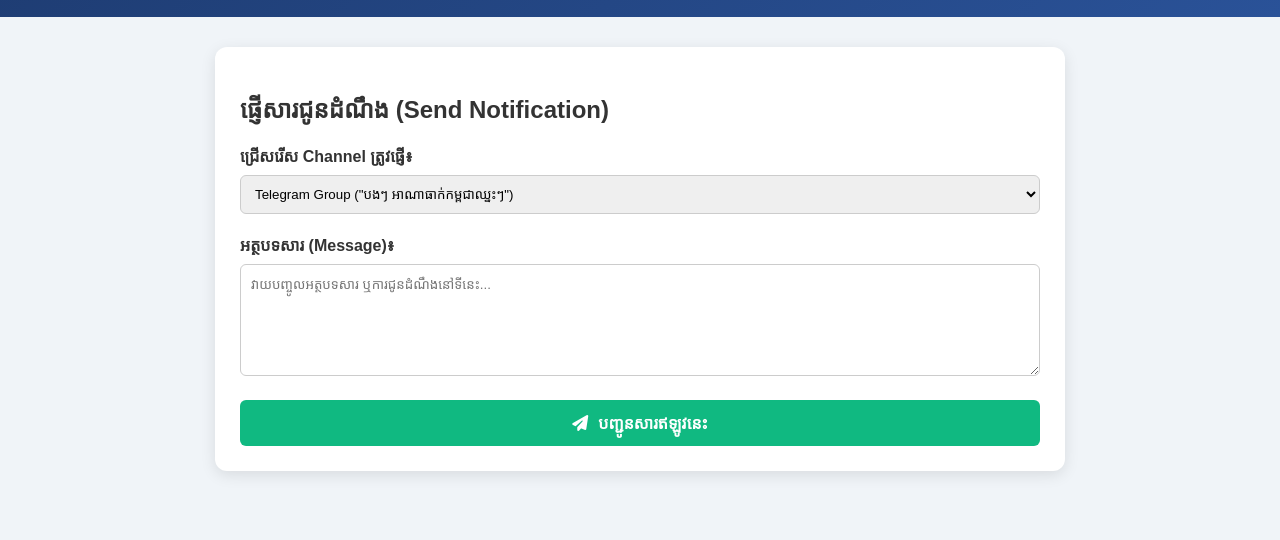
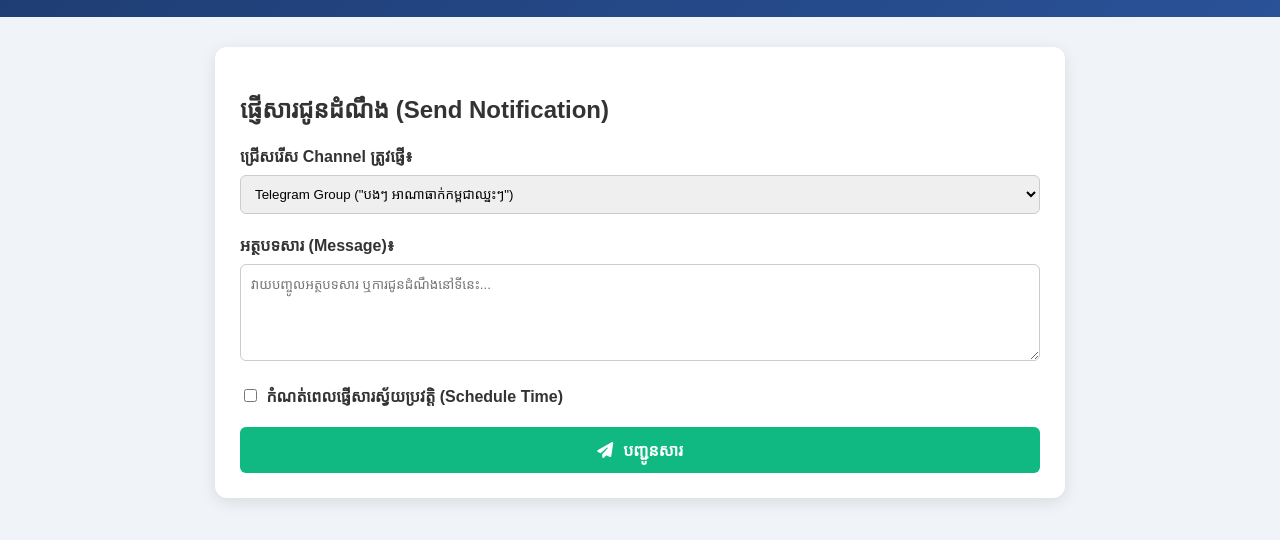
Before and after one commit to Machantra76/ANT-Test-Group, a website: page public/index.html in a window 1280 px wide. Shown: the part 76-616 px from the top of the page. Drawn offline with Linux system fonts and the light colour scheme; a web font is replaced by a local one.

Commit message:
Update index.html

```diff
--- a/public/index.html
+++ b/public/index.html
@@ -96,7 +96,7 @@
                 <option value="telegram">Telegram Group ("បងៗ អាណាធាក់កម្ពុជាឈ្នះៗ")</option>
                 <option value="whatsapp">WhatsApp</option>
                 <option value="line">LINE</option>
-                <option value="broadcast"> broadcast គ្រប់ Channel ទាំងអស់</option>
+                <option value="broadcast">Broadcast គ្រប់ Channel ទាំងអស់</option>
             </select>
         </div>
 
@@ -112,10 +112,19 @@
 
         <div class="form-group">
             <label>អត្ថបទសារ (Message)៖</label>
-            <textarea id="messageText" rows="6" placeholder="វាយបញ្ចូលអត្ថបទសារ ឬការជូនដំណឹងនៅទីនេះ..."></textarea>
+            <textarea id="messageText" rows="5" placeholder="វាយបញ្ចូលអត្ថបទសារ ឬការជូនដំណឹងនៅទីនេះ..."></textarea>
         </div>
 
-        <button class="btn" onclick="sendNotification()"><i class="fa-solid fa-paper-plane"></i> បញ្ជូនសារឥឡូវនេះ</button>
+        <!-- 🟢 បន្ថែមសម្រាប់ជ្រើសរើសពេលម៉ោងផ្ញើសារ -->
+        <div class="form-group">
+            <label>
+                <input type="checkbox" id="enableSchedule" onchange="toggleScheduleInput()" style="width: auto; margin-right: 5px;">
+                កំណត់ពេលផ្ញើសារស្វ័យប្រវត្តិ (Schedule Time)
+            </label>
+            <input type="datetime-local" id="scheduleTime" style="display: none; margin-top: 10px;">
+        </div>
+
+        <button class="btn" onclick="sendNotification()"><i class="fa-solid fa-paper-plane"></i> បញ្ជូនសារ</button>
 
         <div id="statusBox" class="status-box"></div>
     </div>
@@ -127,15 +136,27 @@
             document.getElementById('lineInput').style.display = (channel === 'line' || channel === 'broadcast') ? 'block' : 'none';
         }
 
+        function toggleScheduleInput() {
+            const isChecked = document.getElementById('enableSchedule').checked;
+            document.getElementById('scheduleTime').style.display = isChecked ? 'block' : 'none';
+        }
+
         async function sendNotification() {
             const channel = document.getElementById('channelSelect').value;
             const message = document.getElementById('messageText').value;
             const phone = document.getElementById('phoneNum').value;
             const lineId = document.getElementById('lineId').value;
+            const isScheduled = document.getElementById('enableSchedule').checked;
+            const scheduleTime = document.getElementById('scheduleTime').value;
             const statusBox = document.getElementById('statusBox');
 
             if (!message.trim()) {
                 alert("សូមបញ្ចូលអត្ថបទសារជាមុនសិន!");
+                return;
+            }
+
+            if (isScheduled && !scheduleTime) {
+                alert("សូមជ្រើសរើសពេលវេលាដែលត្រូវផ្ញើ!");
                 return;
             }
 
@@ -155,6 +176,12 @@
                 payload = { message, whatsappPhone: phone, lineUserId: lineId };
             }
 
+            // បើមានការកំណត់ពេល (Schedule) យើងប្តូរ Endpoint ទៅកាន់កន្លែងរក្សាទុកកាលវិភាគ
+            if (isScheduled) {
+                endpoint = '/api/notify/schedule';
+                payload = { channel, message, recipient: phone || lineId || 'default_telegram', scheduleTime };
+            }
+
             try {
                 const response = await fetch(endpoint, {
                     method: 'POST',
@@ -167,7 +194,7 @@
 
                 if (response.ok && result.success) {
                     statusBox.className = 'status-box status-success';
-                    statusBox.innerHTML = `✅ <b>ជោគជ័យ៖</b> ${result.message || 'បានផ្ញើសាររួចរាល់!'}`;
+                    statusBox.innerHTML = `✅ <b>ជោគជ័យ៖</b> ${result.message || 'បានកំណត់ពេលផ្ញើសាររួចរាល់!'}`;
                 } else {
                     statusBox.className = 'status-box status-error';
                     statusBox.innerHTML = `❌ <b>កំហុស៖</b> ${result.error || 'មិនអាចផ្ញើសារបានទេ'}`;
```
